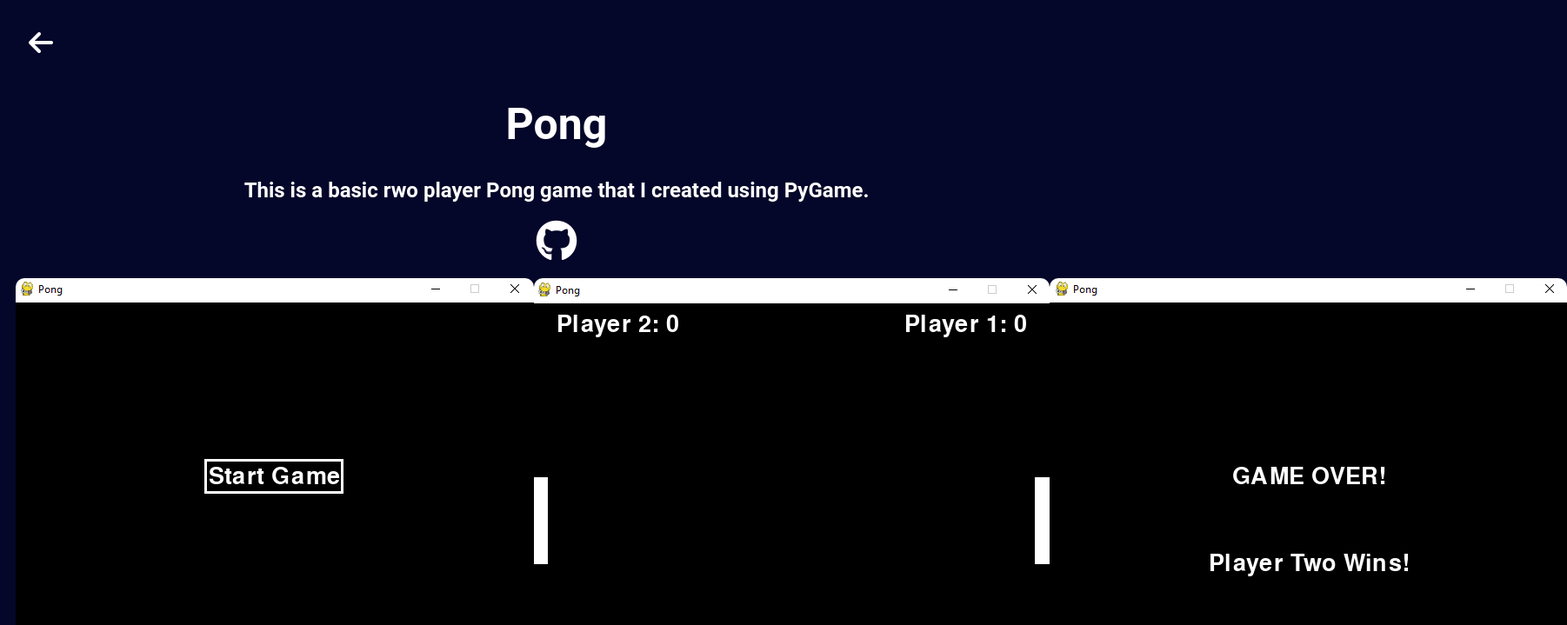
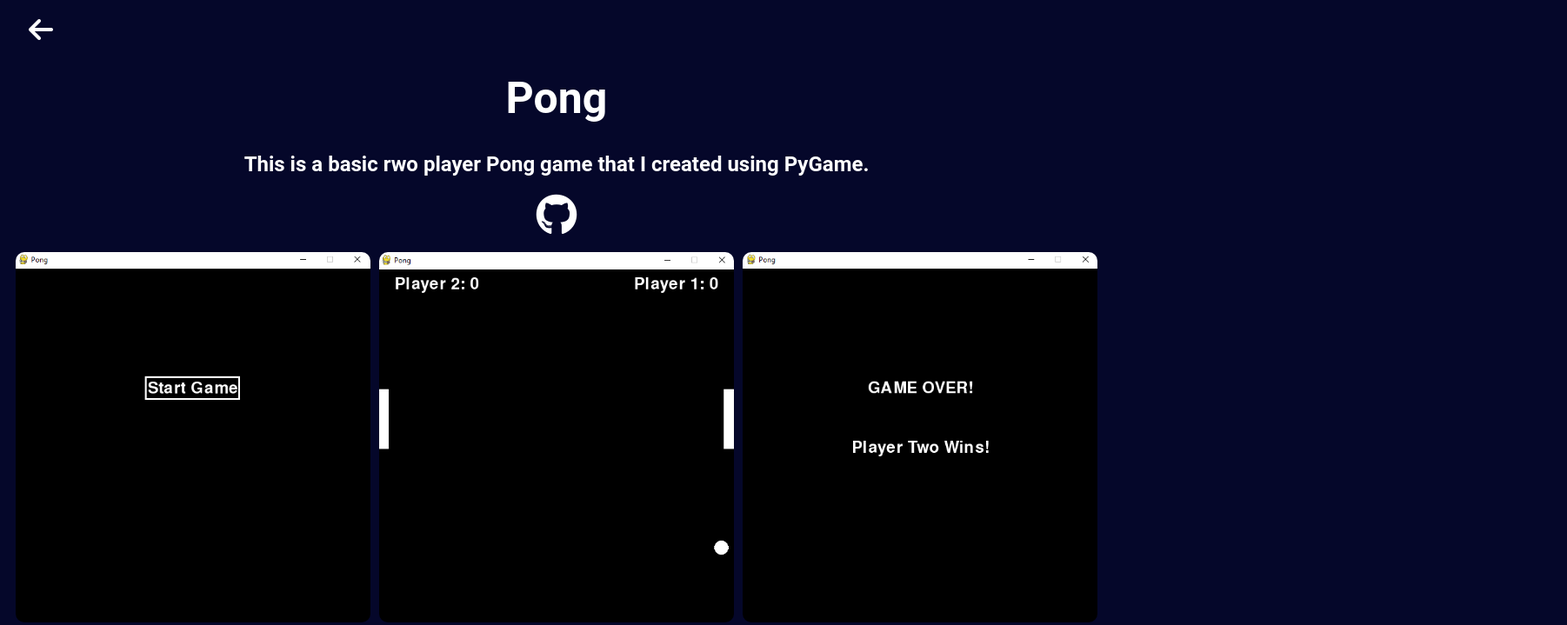
Before and after one commit to johnburton0517/personal_portfolio, a plain HTML site: page pong.html in a window 1280 px wide. Shown: the top 719 px of the page at 87% size, 1802 px wide, since content can reach past the window. Drawn offline with Linux system fonts and the light colour scheme.

Commit message:
fixed images fit for pong

```diff
--- a/styles/pongStyles.css
+++ b/styles/pongStyles.css
@@ -20,19 +20,25 @@ h1 {
 .back-button {
     color: white;
     text-align: left;
-    padding: 15px;
+    /* padding: 15px; */
+    padding-left: 15px;
 }
 
 .pongImg {
     display: grid;
     text-align: center;
     border-radius: 10px;
+
+    /* fit on screen */
+    width: 100%;
+    height: 100%;
 }
 
 .gallery {
     text-align: center;
     display: grid;
     grid-template-columns: repeat(3, 1fr);
+    grid-gap: 10px;
 }
 
 .fa-github:hover,.fa-linkedin:hover {
```
